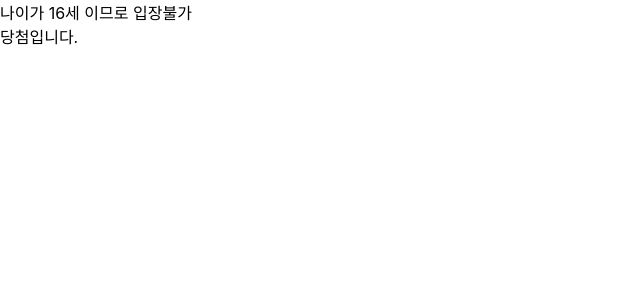
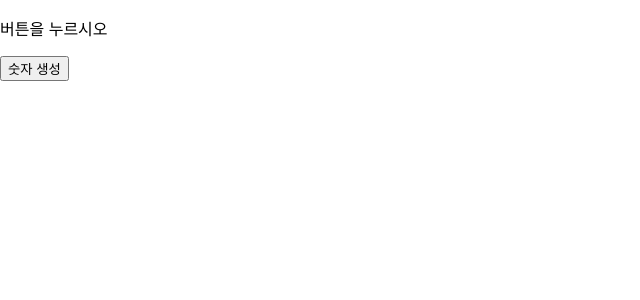
Before and after one commit to scminy0527-rgb/back_react_study, a React (Create React App) app: page / in a window 1280 px wide. Shown: the top 300 px of the page, without its empty margins (0-640 px from the left). Built offline with nearby package versions, Linux system fonts and the light colour scheme.

Commit message:
feat: Person.jsx

```diff
--- a/src/App.js
+++ b/src/App.js
@@ -1,10 +1,11 @@
 import "./App.css";
+import Person from "./state/Person";
 import Jsx05 from "./tutorial/Jsx05";
 
 function App() {
   return (
     <>
-      <Jsx05 />
+      <Person />
     </>
   );
 }
--- /dev/null
+++ b/src/state/Person.jsx
@@ -0,0 +1,39 @@
+import React, { useState } from "react";
+
+const Person = () => {
+  // 난수는 임의로 최대 600사이의 값으로 설정한다.
+  // button을 눌러서 나오는 랜덤한 숫자가 짝수라면, 짝수를 출력(색상은 핑크)
+  // button을 눌러서 나오는 랜덤한 숫자가 홀수라면, 홀수를 출력(색상은 그린)
+
+  const [randomNumber, setNumber] = useState();
+
+  // 출력 항목 및 스타일 정의
+  const numStyle = { color: randomNumber % 2 ? "green" : "pink" };
+  const numMsg = (
+    <p style={numStyle}>
+      출력 숫자: {randomNumber}, {randomNumber % 2 ? "홀수" : "짝수"}
+    </p>
+  );
+  const defaultMsg = <p>버튼을 누르시오</p>;
+
+  // 처음에 숫자가 정의 안되어있으면 할거
+  // 아니면 처음에 버튼을 누르기 전에는 false
+  // 버튼을 누르기 시작하면 true로 변수 바꾸게 하는 식으로도 가능함
+  const finalNumMsg = randomNumber + 1 ? numMsg : defaultMsg;
+
+  const makeNumOnClick = () => {
+    setNumber(Math.floor(Math.random() * 600));
+  };
+
+  // 버튼 정의
+  const numButton = <button onClick={makeNumOnClick}>숫자 생성</button>;
+
+  return (
+    <div>
+      {finalNumMsg}
+      {numButton}
+    </div>
+  );
+};
+
+export default Person;
```
